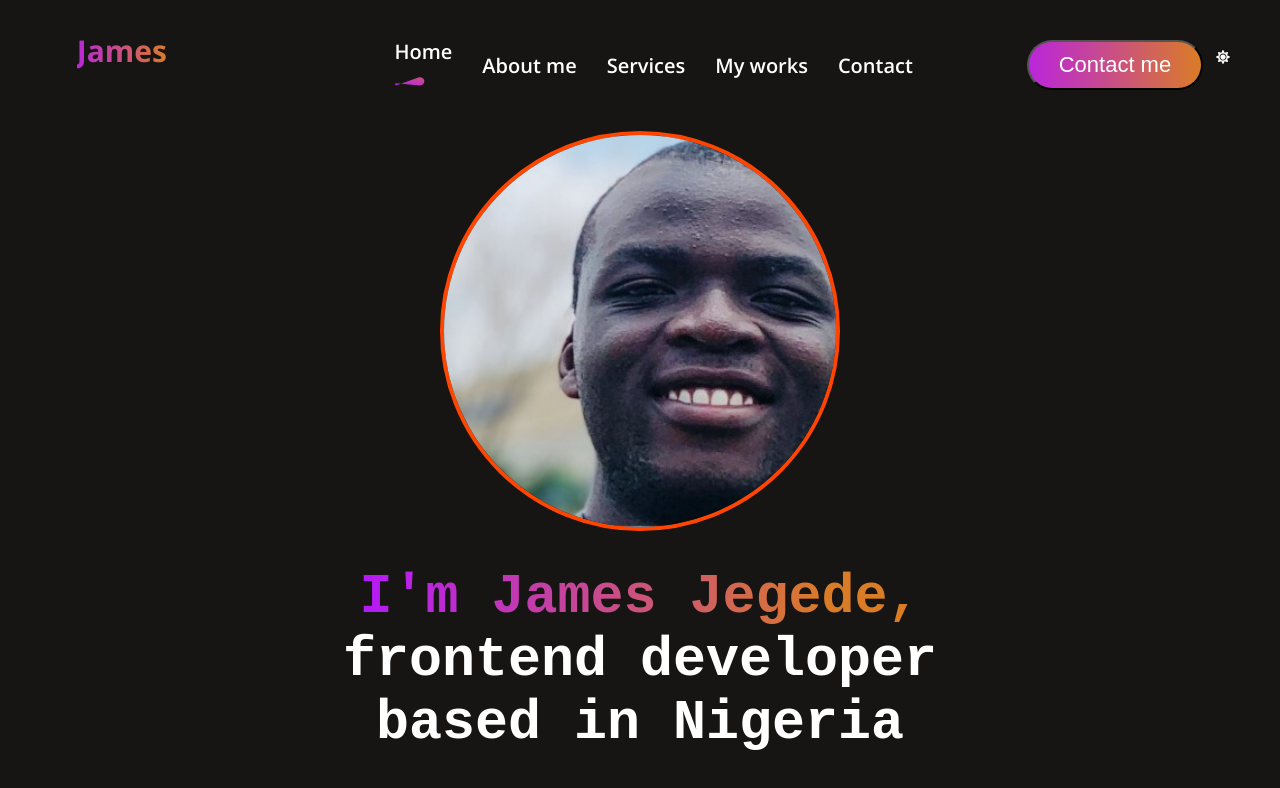
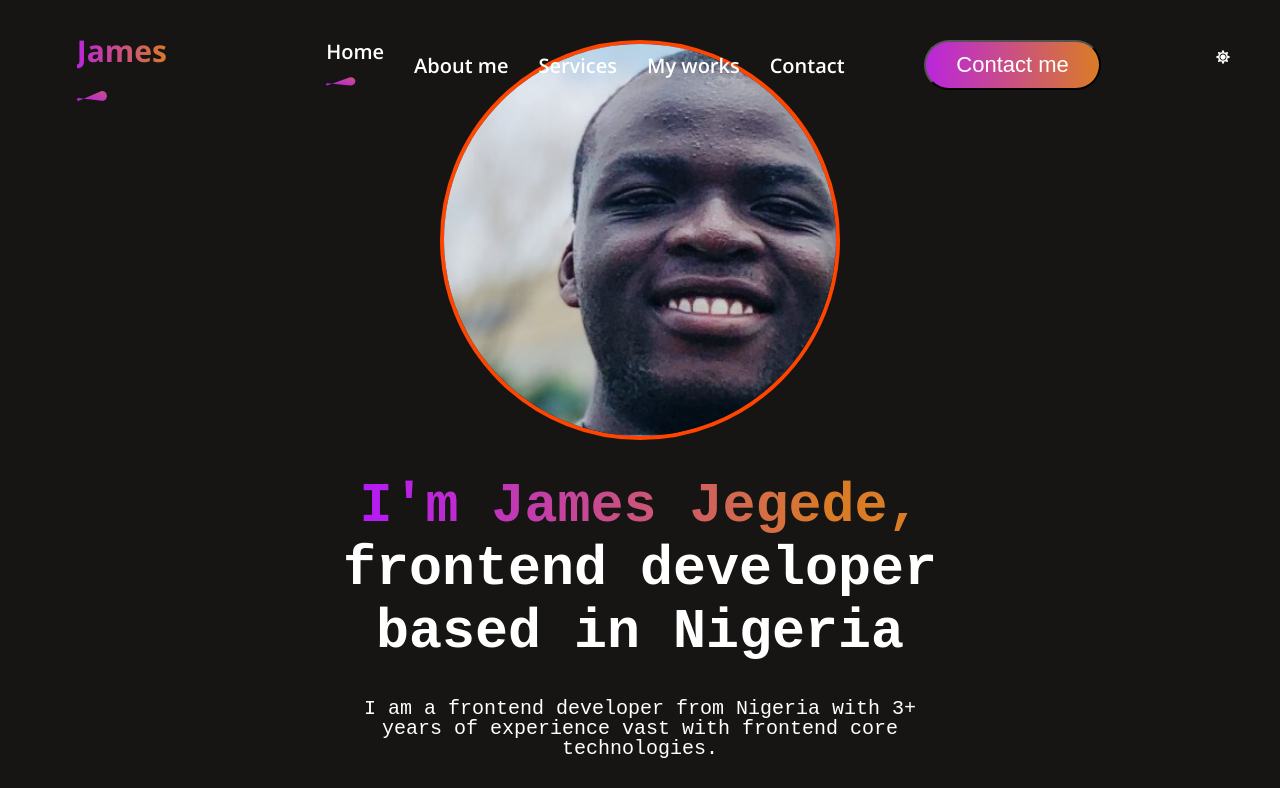
Before and after one commit to jexzyjames/portfolio, a React (Create React App) app: page / in a window 1280 px wide. Shown: the top 788 px of the page. Built offline with nearby package versions, Linux system fonts and the light colour scheme.

Commit message:
Refactor Main.css for improved layout and styles

```diff
--- a/src/Portfolio/Components/Main/Main.css
+++ b/src/Portfolio/Components/Main/Main.css
@@ -14,7 +14,9 @@
 }
 .top{
     display:flex;
-    position:relative;
+    position:fixed;
+    width:80%;
+    z-index:9999;
     margin: 20px auto;
     justify-content: space-between;
     align-items: center;
```
